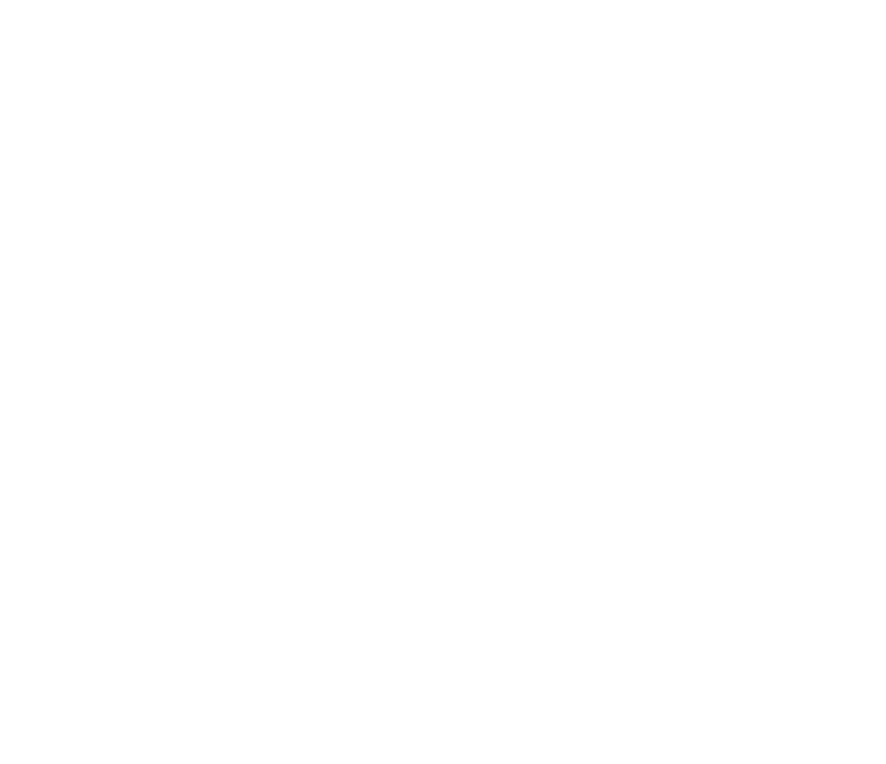
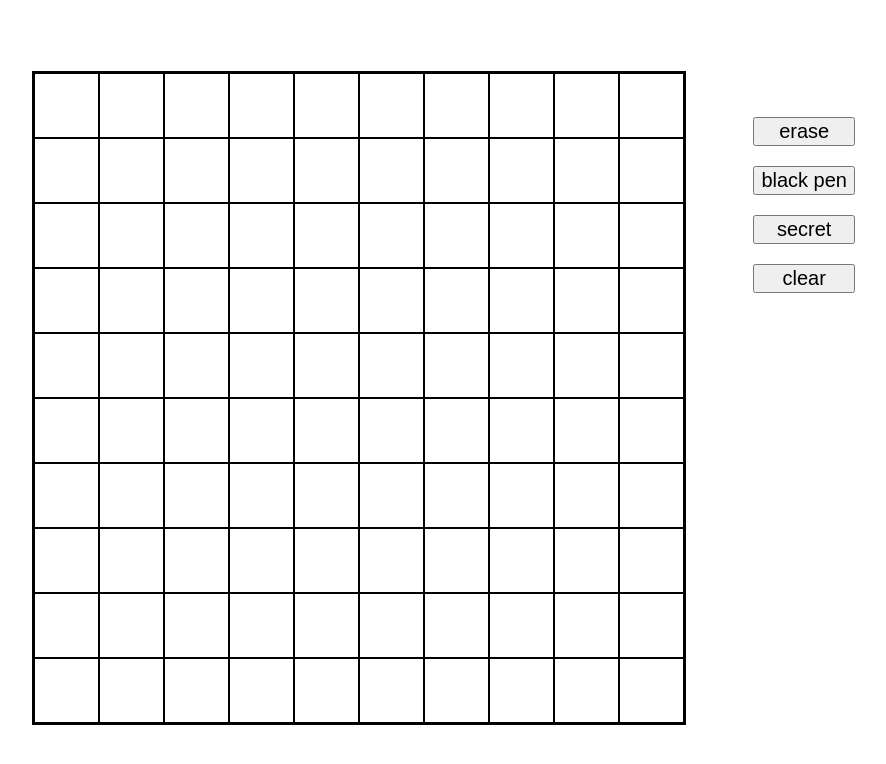
Before and after one commit to arideguz/cb-mentored, a plain HTML site: page etch-a-sketch/index.html in a window 1280 px wide. Shown: the whole page, without its empty margins (39-925 px from the left). Drawn offline with Linux system fonts and the light colour scheme.

Commit message:
black pen button and erase pen button

```diff
--- a/etch-a-sketch/index.html
+++ b/etch-a-sketch/index.html
@@ -4,8 +4,18 @@
     <meta charset="UTF-8">
     <meta name="viewport" content="width=device-width, initial-scale=1.0">
     <title>Document</title>
+    <link rel="stylesheet" href="style.css">
 </head>
 <body>
-
+    <div id="board">
+        <!-- <div id="piece"></div> -->
+    </div>
+    <div class="buttons">
+        <button id="erase">erase</button>
+        <button id="black-pen">black pen</button>
+        <button id="secret">secret</button>
+        <button id="clear">clear</button>
+    </div>
+    <script src="script.js"></script>
 </body>
 </html>
--- a/etch-a-sketch/script.js
+++ b/etch-a-sketch/script.js
@@ -0,0 +1,45 @@
+const size = 10;
+const totalSize = 650;
+const board = document.getElementById("board");
+board.style.width = totalSize;
+board.style.height = totalSize;
+const erase = document.getElementById("erase");
+const blackPen = document.getElementById("black-pen");
+const secret = document.getElementById("secret");
+const clear = document.getElementById("clear");
+
+
+for (let i = 0; i < size * size; i++) {
+    const piece = document.createElement("div");
+    piece.classList.add("piece");
+    piece.style.border = "thin solid #000000";
+    piece.style.borderWidth = "1px";
+    piece.style.height = totalSize / size;
+    piece.style.width = totalSize / size;
+    board.appendChild(piece);
+}
+
+function drawState() {
+    blackPen.addEventListener("click", fillBlack);
+    erase.addEventListener("click", undo);
+}
+
+function fillBlack() {
+    const pieces = document.querySelectorAll(".piece");
+    pieces.forEach((piece) => {piece.addEventListener("mouseover", black)});
+}
+
+function black() {
+    this.style.background = "black";
+}
+
+function erasePen() {
+    this.style.background = "white";
+}
+function undo() {
+    const pieces = document.querySelectorAll(".piece");
+    pieces.forEach((piece) => {piece.addEventListener("mouseover", erasePen)})
+}
+
+drawState()
+// wrap subfunctions into decision making func -> which sub to call
--- a/etch-a-sketch/style.css
+++ b/etch-a-sketch/style.css
@@ -0,0 +1,35 @@
+#board {
+    display: inline-grid;
+    grid-template-columns: repeat(10, 65px);
+    grid-template-rows: repeat(10, 65px);
+    margin: 5%;
+    border: 2px solid black;
+    justify-content: center;
+}
+
+/* .piece {
+    border: thin solid black;
+} */
+
+.buttons {
+    display: inline-flex;
+    justify-content: right;
+    flex-direction: column;
+    gap: 20px;
+}
+
+#erase {
+    font-size: 20px;
+}
+
+#black-pen {
+    font-size: 20px;
+}
+
+#secret {
+    font-size: 20px;
+}
+
+#clear {
+    font-size: 20px;
+}
```
